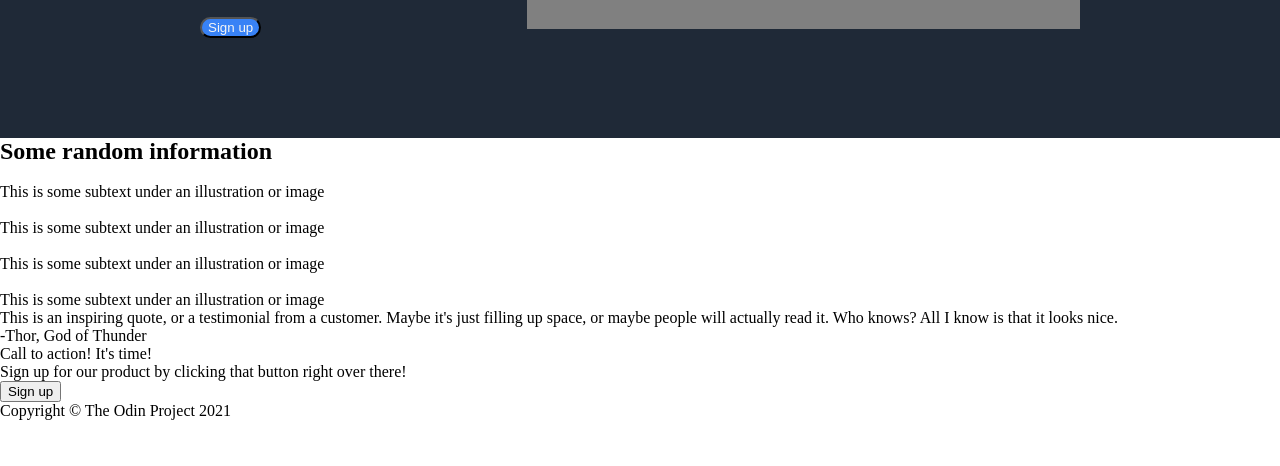
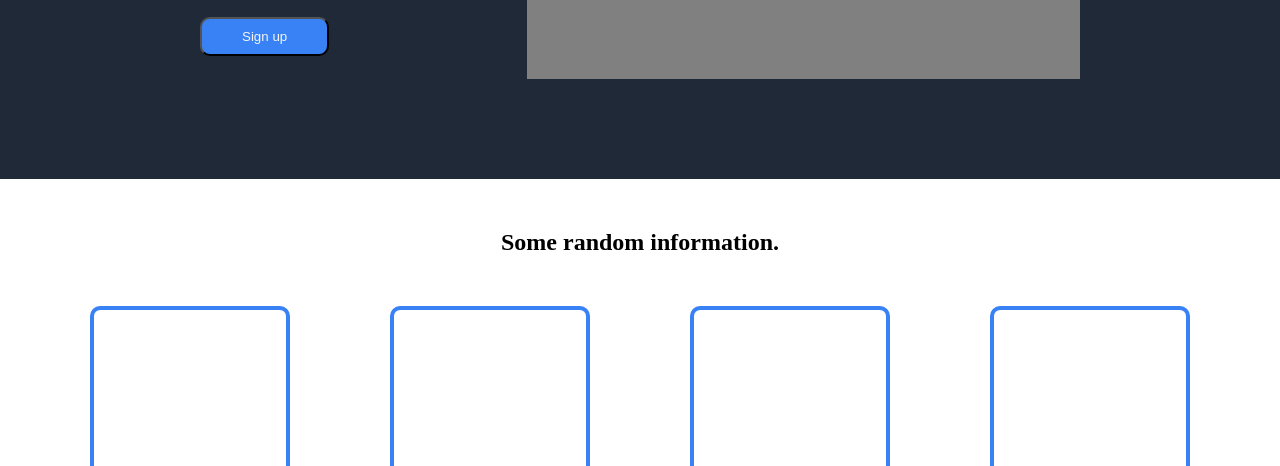
Before and after one commit to joaopedrocarvalhosilva/Landing-page, a plain HTML site: page index.html in a window 1280 px wide. Shown: the part 334-800 px from the top of the page. Drawn offline with Linux system fonts and the light colour scheme.

Commit message:
Done the Random Information part and made a correction in the button from the Awesome part

```diff
--- a/index.html
+++ b/index.html
@@ -1,11 +1,13 @@
 <!DOCTYPE html>
 <html lang="en">
+
 <head>
     <meta charset="UTF-8">
     <meta name="viewport" content="width=device-width, initial-scale=1.0">
     <link rel="stylesheet" href="styles.css">
     <title>Landing Page</title>
 </head>
+
 <body>
     <header>
         <p>LP</p>
@@ -20,7 +22,8 @@
             <div id="awesome-text">
                 <h1>This Website is awesome</h1>
                 <p>
-                    This website has some subtext that goes here under the main title. It's a smaller font and the color is lower contrast
+                    This website has some subtext that goes here under the main title. It's a smaller font and the color
+                    is lower contrast
                 </p>
                 <button>Sign up</button>
             </div>
@@ -29,27 +32,38 @@
                 <img src="" alt="">
             </div>
         </div>
-        <div>
-            <h2>Some random information</h2>
-            <div>
+        <div id="random-information">
+            <h2>Some random information.</h2>
+            <div id="illustrations">
+                <div class="illustration">
+                    <div class="illustration-img">
                         <img src="" alt="">
+                    </div>
                     <p>This is some subtext under an illustration or image</p>
                 </div>
-            <div>
+                <div class="illustration">
+                    <div class="illustration-img">
                         <img src="" alt="">
+                    </div>
                     <p>This is some subtext under an illustration or image</p>
                 </div>
-            <div>
+                <div class="illustration">
+                    <div class="illustration-img">
                         <img src="" alt="">
+                    </div>
                     <p>This is some subtext under an illustration or image</p>
                 </div>
-            <div>
+                <div class="illustration">
+                    <div class="illustration-img">
                         <img src="" alt="">
+                    </div>
                     <p>This is some subtext under an illustration or image</p>
                 </div>
             </div>
+        </div>
         <div>
-            <p>This is an inspiring quote, or a testimonial from a customer. Maybe it's just filling up space, or maybe people will actually read it. Who knows? All I know is that it looks nice.</p>
+            <p>This is an inspiring quote, or a testimonial from a customer. Maybe it's just filling up space, or maybe
+                people will actually read it. Who knows? All I know is that it looks nice.</p>
             <p>-Thor, God of Thunder</p>
         </div>
         <div>
@@ -68,4 +82,5 @@
         </p>
     </footer>
 </body>
+
 </html>
--- a/styles.css
+++ b/styles.css
@@ -53,12 +53,13 @@ main #awesome #awesome-text p {
 main #awesome #awesome-text button {
     background-color: #3882F6;
     color: whitesmoke;
-    border-radius: 20px;
+    border-radius: 10px;
+    padding: 10px 40px;
 }
 
 main #awesome #awesome-img {
     flex: 2;
-    height: 200px;
+    height: 250px;
     background-color: gray;
     color: whitesmoke;
     font-size: 16px;
@@ -66,3 +67,40 @@ main #awesome #awesome-img {
     justify-content: center;
     align-items: center;
 }
+
+main #random-information {
+    display: flex;
+    flex-direction: column;
+    justify-content: flex-start;
+    align-items: center;
+    gap: 50px;
+    padding: 50px 200px 100px 200px;
+}
+
+main #random-information #illustrations {
+    display: flex;
+    flex-direction: row;
+    gap: 100px;
+
+}
+
+main #random-information #illustrations .illustration {
+    display: flex;
+    flex-direction: column;
+    justify-content: flex-start;
+    gap: 20px;
+    width: 200px;
+    height: 300px;
+}
+
+main #random-information #illustrations .illustration .illustration-img {
+    flex: 2;
+    border: solid #3882F6 4px;
+    border-radius: 10px;
+}
+
+main #random-information #illustrations .illustration p {
+    flex: 1;
+    text-align: center;
+    font-size: 16px;
+}
```
Lines whose indentation alone changed are shown as unchanged.
